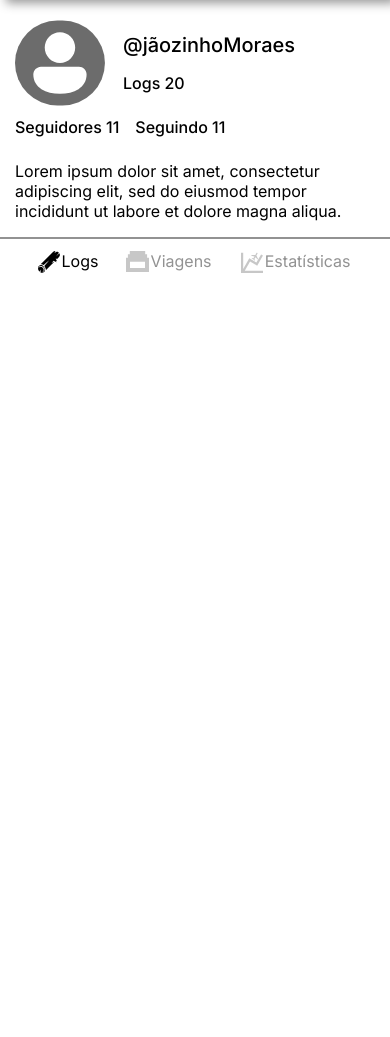
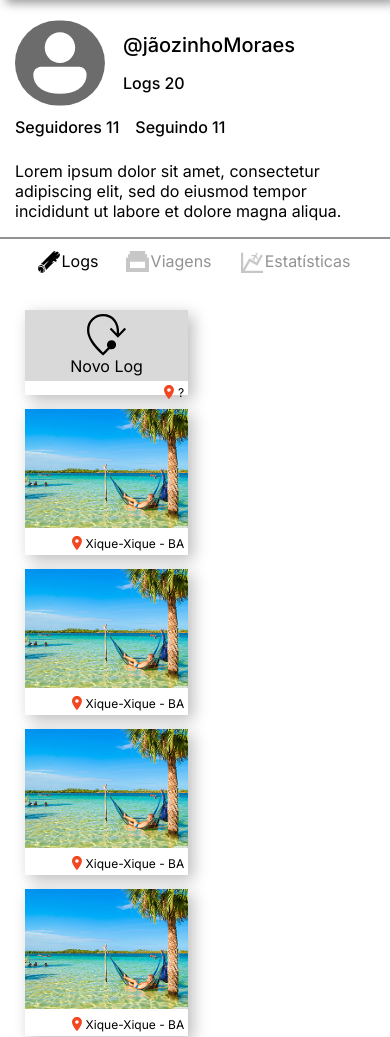
Before and after one commit to EdvanOAlves/Travel-Log, a plain HTML site: page frontend/profile.html in a window 390 px wide. Shown: the part 73-1110 px from the top of the page. Before the commit the page ends 844 px from the top, so only its background shows below. Drawn offline with Linux system fonts and the light colour scheme.

Commit message:
feat: create html and style for log gallery on mobile

```diff
--- a/frontend/css/style_profile.css
+++ b/frontend/css/style_profile.css
@@ -140,3 +140,48 @@ main{
 .navItem.selected .navIcon{
     opacity: 100%;
 }
+
+
+/* CONTAINER DE LOGS */
+
+.containerLogs{
+    display: flex;
+    flex-wrap: wrap;
+    justify-content: flex-start;
+    align-content: flex-start;
+    padding: 25px;
+    gap: 14px;
+}
+
+
+.log{
+    width: 48%;
+    box-shadow: 5px 5px 15px #0004;
+}
+
+.logThumbnail{
+    width: 100%;
+}
+
+.logFooter{
+    display: flex;
+    align-items: center;
+    place-content: end;
+    gap: 4px;
+    width: 100%;
+    padding: 4px;
+}
+
+.logFooter span{
+    font-size: 12px;
+}
+
+/* Log Creator */
+.logCreator-thumbnail{
+    display: flex;
+    flex-direction: column;
+    align-items: center;
+    place-content: center;
+    background-color: var(--cinza_default);
+    height: 83%;
+}
--- a/frontend/profile.html
+++ b/frontend/profile.html
@@ -63,7 +63,56 @@
             </div>
         </div>
 
+        <div class="containerLogs">
+            <div class="log logCreator">
+                <div class="logCreator-thumbnail">
+                    <img src="./img/newLog_Icon.svg" alt="">
+                    <span class="logCreatorTxt">Novo Log</span>
+                </div>
 
+                <footer class="logFooter">
+                    <img src="./img/Location_Icon.svg" alt="" class="locationIcon">
+                    <span class="locationTxt">?</span>
+                </footer>
+
+            </div>
+
+            <div class="log">
+                <img src="./img/fotos/praiaLog 2.png" alt="" class="logThumbnail">
+                <footer class="logFooter">
+                    <img src="./img/Location_Icon.svg" alt="" class="locationIcon">
+                    <span class="locationTxt">Xique-Xique - BA</span>
+                </footer>
+            </div>
+            <div class="log">
+                <img src="./img/fotos/praiaLog 2.png" alt="" class="logThumbnail">
+                <footer class="logFooter">
+                    <img src="./img/Location_Icon.svg" alt="" class="locationIcon">
+                    <span class="locationTxt">Xique-Xique - BA</span>
+                </footer>
+            </div>
+            <div class="log">
+                <img src="./img/fotos/praiaLog 2.png" alt="" class="logThumbnail">
+                <footer class="logFooter">
+                    <img src="./img/Location_Icon.svg" alt="" class="locationIcon">
+                    <span class="locationTxt">Xique-Xique - BA</span>
+                </footer>
+            </div>
+            <div class="log">
+                <img src="./img/fotos/praiaLog 2.png" alt="" class="logThumbnail">
+                <footer class="logFooter">
+                    <img src="./img/Location_Icon.svg" alt="" class="locationIcon">
+                    <span class="locationTxt">Xique-Xique - BA</span>
+                </footer>
+            </div>
+            <div class="log">
+                <img src="./img/fotos/praiaLog 2.png" alt="" class="logThumbnail">
+                <footer class="logFooter">
+                    <img src="./img/Location_Icon.svg" alt="" class="locationIcon">
+                    <span class="locationTxt">Xique-Xique - BA</span>
+                </footer>
+            </div>
+        </div>
 
      </main>
 
```
Also changed, not shown: frontend/img/Location_Icon.svg (added), frontend/img/newLog_Icon.svg (added).
